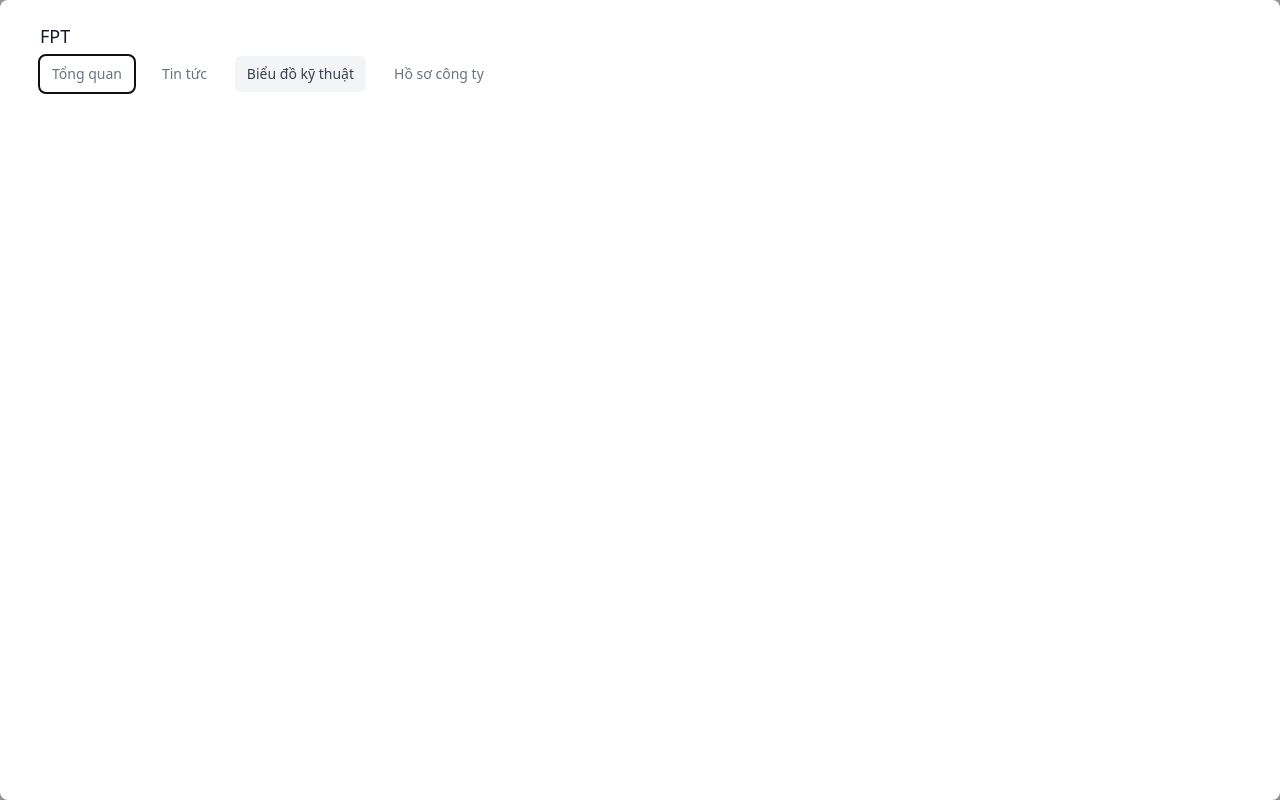
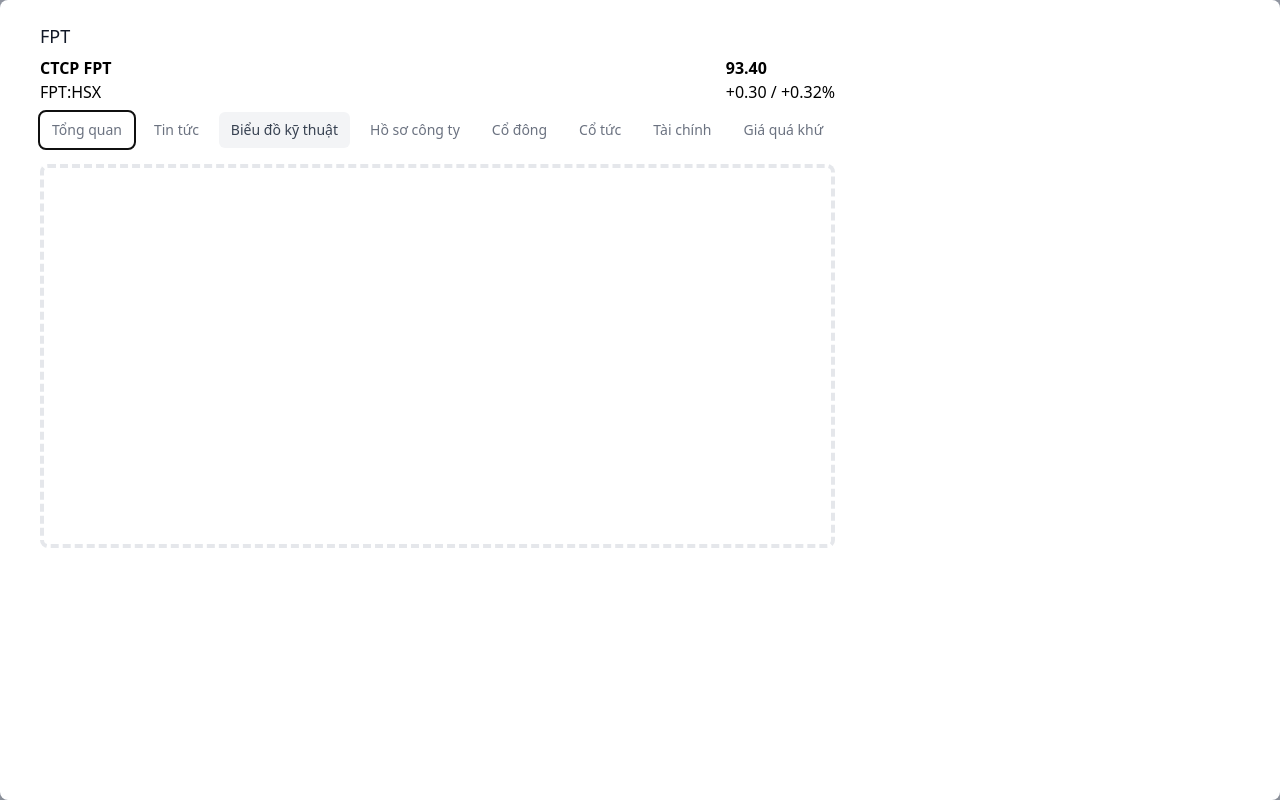
Before and after one commit to chickie8x/popup-fe, a Vue app: page /symbols/1 in a window 1280 px wide. Built offline with nearby package versions, Linux system fonts and the light colour scheme.

Commit message:
feat: update code

```diff
--- a/src/components/main-modal/index.vue
+++ b/src/components/main-modal/index.vue
@@ -38,6 +38,23 @@
                 >
                   FPT
                 </DialogTitle>
+
+                <div class="mt-2 flex">
+                  <div class="block">
+                    <div class="font-bold">CTCP FPT</div>
+                    <span>
+                      FPT:HSX
+                    </span>
+                  </div>
+
+                  <div class="block ml-auto">
+                    <div class="font-bold">93.40</div>
+                    <span class="text-green">
+                      +0.30 / +0.32%
+                    </span>
+                  </div>
+                </div>
+
                 <div class="mt-2">
                   <div class="sm:hidden">
                     <label for="tabs" class="sr-only">Select a tab</label>
@@ -56,7 +73,7 @@
                     </select>
                   </div>
                   <div class="hidden sm:block">
-                    <nav class="flex space-x-4" aria-label="Tabs">
+                    <nav class="flex space-x-2" aria-label="Tabs">
                       <a
                         v-for="tab in tabs"
                         :key="tab.name"
@@ -74,6 +91,9 @@
                     </nav>
                   </div>
                 </div>
+
+                <div class="border-4 border-dashed border-gray-200 rounded-lg h-96 mt-4">
+                </div>
               </div>
             </div>
           </div>
@@ -86,23 +106,31 @@
 <script>
 import {
   Dialog,
+  DialogTitle,
   DialogOverlay,
-  DialogTitle,
+  TransitionRoot,
   TransitionChild,
-  TransitionRoot,
 } from '@headlessui/vue';
+import {
+  MailIcon
+} from '@heroicons/vue/outline';
 
 const tabs = [
   { name: 'Tổng quan', href: '#', current: false },
   { name: 'Tin tức', href: '#', current: false },
   { name: 'Biểu đồ kỹ thuật', href: '#', current: true },
   { name: 'Hồ sơ công ty', href: '#', current: false },
+  { name: 'Cổ đông', href: '#', current: false },
+  { name: 'Cổ tức', href: '#', current: false },
+  { name: 'Tài chính', href: '#', current: false },
+  { name: 'Giá quá khứ', href: '#', current: false },
 ];
 
 export default {
   name: 'MainModal',
 
   components: {
+    MailIcon,
     Dialog,
     DialogOverlay,
     DialogTitle,
--- /dev/null
+++ b/src/components/tabs/technical-chart/index.vue
@@ -0,0 +1,11 @@
+<template>
+  <div>
+    Chart
+  </div>
+</template>
+
+<script>
+export default {
+  name: 'TechnicalChart',
+}
+</script>
--- a/src/views/index.vue
+++ b/src/views/index.vue
@@ -2,7 +2,7 @@
   <div class="w-screen h-screen flex justify-center items-center bg-gray-400">
     <iframe
       src="http://localhost:3000/symbols/FPT"
-      style="width: 920px; height: 790px"
+      style="width: 900px; height: 700px"
       class="rounded-lg shadow-lg"
     />
   </div>
```
Also changed, not shown: src/components/kits/tabs/index.vue (added).
